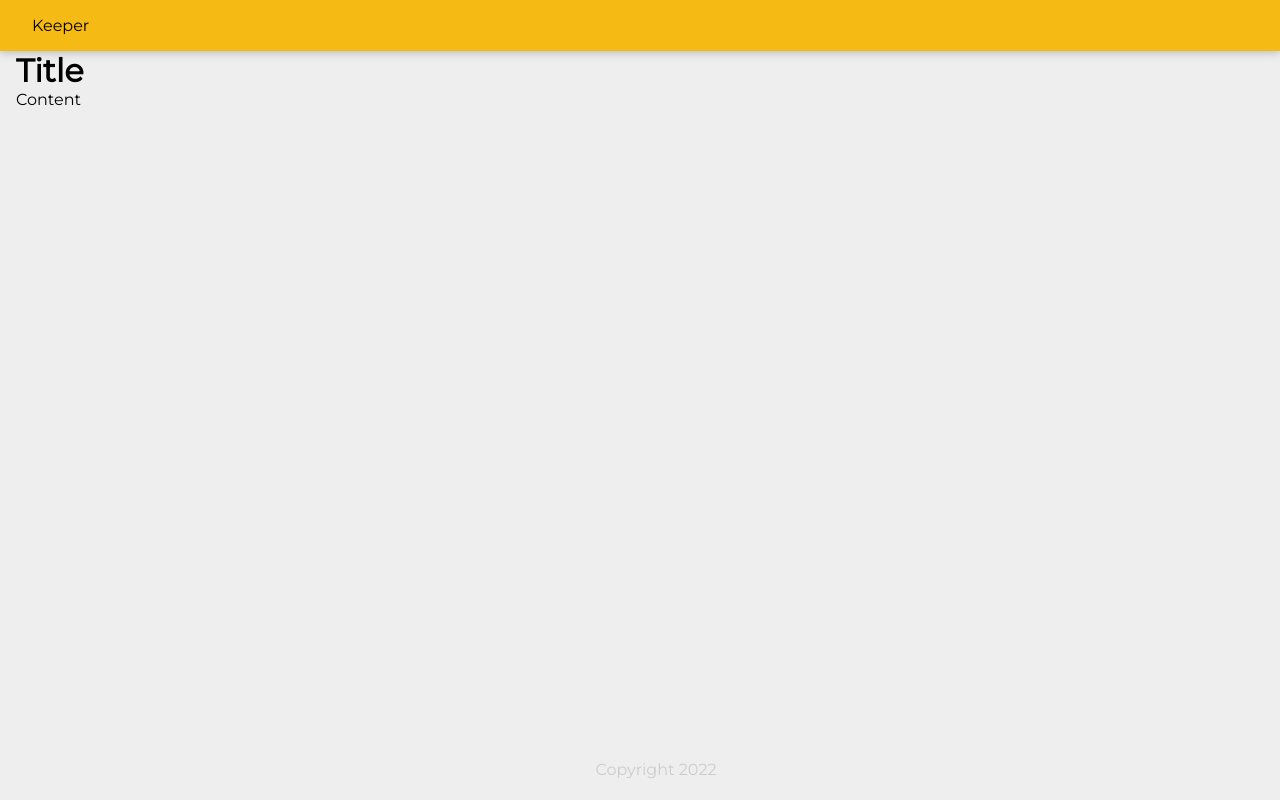
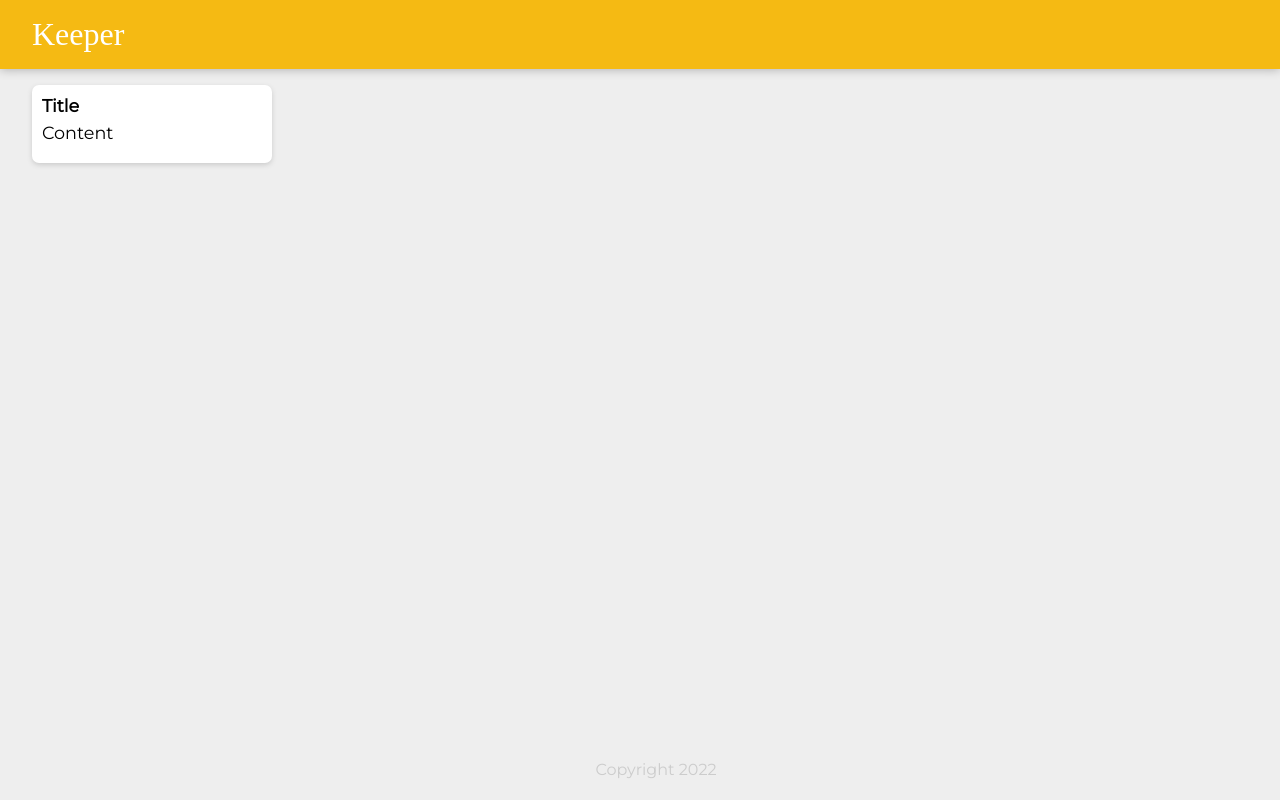
Before and after one commit to boundy99/Keeper, a React (Create React App) app in the folder my-app/: page / in a window 1280 px wide. Built offline with nearby package versions, Linux system fonts and the light colour scheme; a web font is replaced by a local one.

Commit message:
formatting

```diff
--- a/my-app/public/styles.css
+++ b/my-app/public/styles.css
@@ -3,9 +3,11 @@
     margin: 0;
     box-sizing: border-box;
 }
+
 html {
     font-family: "Montserrat", sans-serif;
 }
+
 body {
     background: #eee;
     padding: 0 16px;
@@ -35,6 +37,7 @@ footer {
 footer p {
     color: #ccc;
 }
+
 .note {
     background: #fff;
     border-radius: 7px;
@@ -44,10 +47,12 @@ footer p {
     margin: 16px;
     float: left;
 }
+
 .note h1 {
     font-size: 1.1em;
     margin-bottom: 6px;
 }
+
 .note p {
     font-size: 1.1em;
     margin-bottom: 10px;
--- a/my-app/src/components/Header.jsx
+++ b/my-app/src/components/Header.jsx
@@ -2,6 +2,6 @@ import React from 'react'
 
 export default function Heading() {
   return (
-    <header>Keeper</header>
+    <header><h1>Keeper</h1></header>
   )
 }
--- a/my-app/src/components/Note.jsx
+++ b/my-app/src/components/Note.jsx
@@ -2,7 +2,7 @@ import React from 'react'
 
 export default function Note() {
   return (
-    <div>
+    <div className='note'>
     <h1>Title</h1>
     <p>Content</p>
     </div>
```
Lines whose indentation alone changed are shown as unchanged.
